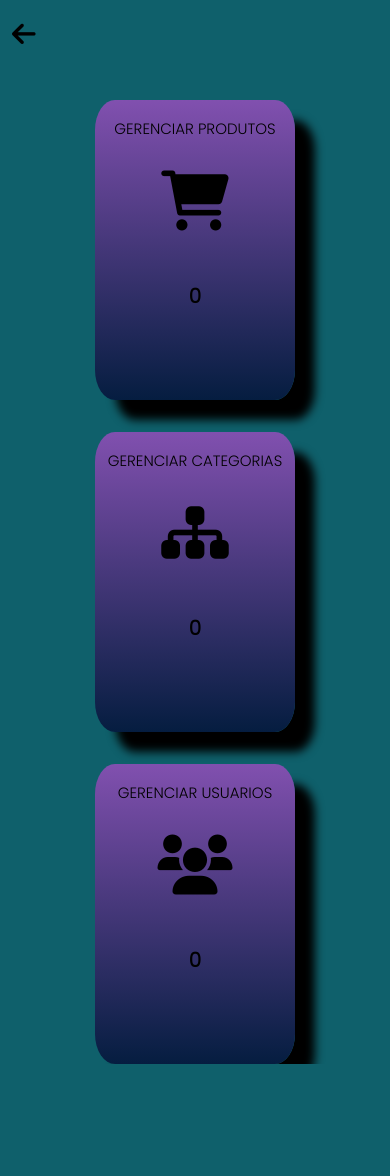
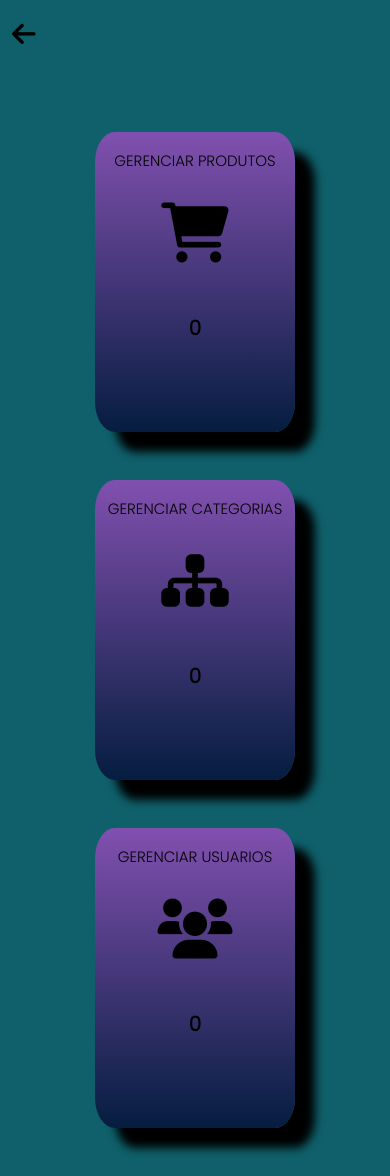
Before and after one commit to gabriellac2002/Artella, a PHP site: the page made by app/views/site/dashBoardAdm .html in a window 390 px wide. Before the commit the page ends 1064 px from the top, so only its background shows below. Run offline with PHP 8.4, Linux system fonts and the light colour scheme.

Commit message:
finalizando a responsividade

```diff
--- a/app/views/site/dashBoardAdm .html
+++ b/app/views/site/dashBoardAdm .html
@@ -41,21 +41,21 @@
         </a>
       </div>
 
-      <div class="cards-area text-universal">
-        <a href="#" class="cards mx-1 mx-lg-4 my-0 my-3">
+      <div class="cards-area text-universal my-4 my-lg-0">
+        <a href="#" class="cards mx-1 mx-lg-4 my-lg-0 my-4">
           <h4>Gerenciar Produtos</h4>
           <i class="fa-solid fa-cart-shopping"></i>
           <p>0</p>
           <div class="next"><i class="fa-solid fa-angle-right"></i></div>
         </a>
-        <a href="#" class="cards mx-1 mx-lg-4 my-0 my-3">
+        <a href="#" class="cards mx-1 mx-lg-4 my-lg-0 my-4">
           <h4>Gerenciar categorias</h4>
           <i class="fa-solid fa-sitemap"></i>
           <p>0</p>
           <div class="next"><i class="fa-solid fa-angle-right"></i></div>
         </a>
 
-        <a href="#" class="cards mx-1 mx-lg-4 my-0 my-3">
+        <a href="#" class="cards mx-1 mx-lg-4 my-lg-0 my-4">
           <h4>Gerenciar usuarios</h4>
           <i class="fa-solid fa-users"></i>
           <p>0</p>
--- a/public/css/dashBoardAdmStyle.css
+++ b/public/css/dashBoardAdmStyle.css
@@ -73,29 +73,26 @@ body {
 
 @media (max-width: 768px) {
   .cards-area {
-
     width: 100%;
-    height: 40vw;
+    height: auto;
     display: grid;
   }
   .cards {
-
     min-width: 200px;
     min-height: 300px;
     margin-right: 10px;
-
   }
   .cards:hover .next {
     display: none;
   }
 
-  .topBar a i{
+  .topBar a i {
     font-size: 27px;
   }
-  .cards h4{
-    font-size:15px;
+  .cards h4 {
+    font-size: 15px;
   }
-  .cards i{
+  .cards i {
     font-size: 60px;
     padding-top: 25px;
     padding-bottom: 50px;
@@ -103,14 +100,13 @@ body {
 }
 
 @media (max-width: 300px) {
-
   .cards {
     min-width: 0;
     min-height: 0;
     width: 160px;
     height: 240px;
   }
-  .cards:hover{
+  .cards:hover {
     transform: scale(1.1);
   }
 
@@ -118,13 +114,13 @@ body {
     display: none;
   }
 
-  .topBar a i{
+  .topBar a i {
     font-size: 20px;
   }
-  .cards h4{
-    font-size:10px;
+  .cards h4 {
+    font-size: 10px;
   }
-  .cards i{
+  .cards i {
     font-size: 40px;
     padding-top: 20px;
     padding-bottom: 40px;
```
